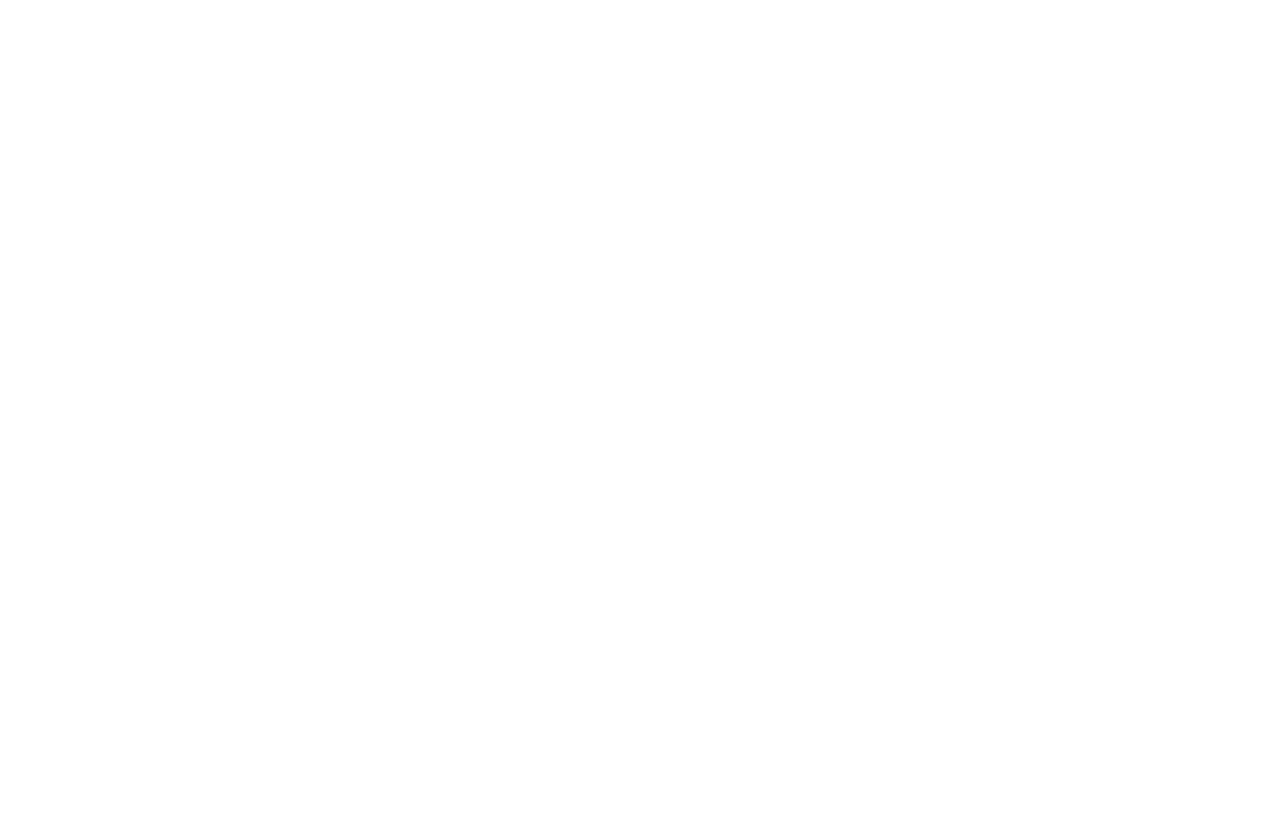
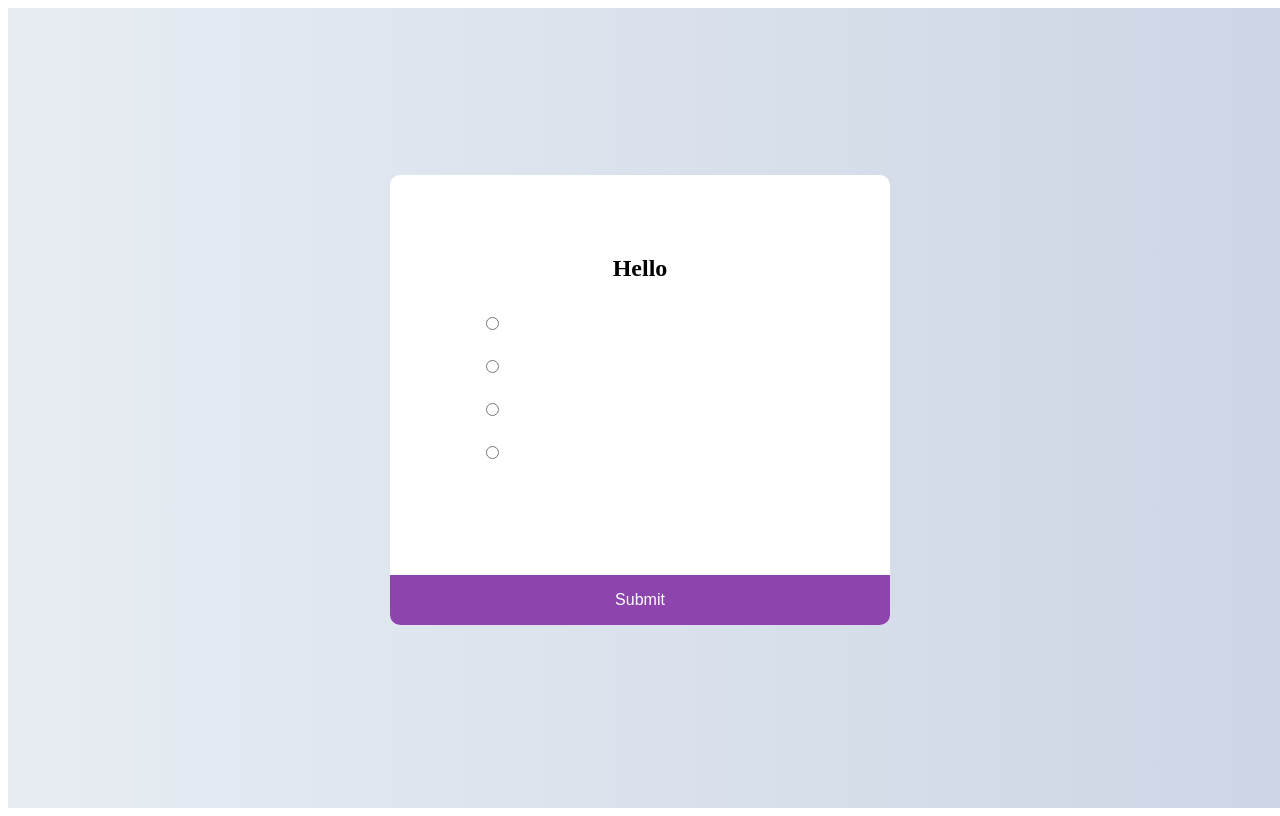
Before and after one commit to acciojob/quiz-abshekanil, a website: page main.html in a window 1280 px wide. Drawn offline with Linux system fonts and the light colour scheme.

Commit message:
created a submission

```diff
--- a/main.html
+++ b/main.html
@@ -7,6 +7,43 @@
 </head>
 
 <body>
+
+	<div class="quiz-container" id="quiz">
+
+		<div class="question-box">
+			<h2 id="question">Hello</h2>
+			<label for="a">
+				<input type="radio" id="a">
+				<span id="a_text"></span>
+			</label>
+
+			<br>
+
+			<label for="b">
+				<input type="radio" id="b">
+				<span id="b_text"></span>
+			</label>
+
+			<br>
+
+			<label for="c">
+				<input type="radio" id="c">
+				<span id="c_text"></span>
+			</label>
+
+			<br>
+
+			<label for="d">
+				<input type="radio" id="d">
+				<span id="d_text"></span>
+			</label>
+
+			<br>
+
+			<button id="submit">Submit</button>
+		</div>
+
+	</div>
 	<!-- the entire body must be written by student -->
     <script type="text/javascript" src="./script.js">
 </script>
--- a/styles.css
+++ b/styles.css
@@ -1 +1,44 @@
 /*  your css code here. If applicable */
+.quiz-container{
+	width:100vw;
+	height:100vh;
+	background-image: linear-gradient(to right, #e8edf3 , #ccd6e5 );
+
+}
+
+.question-box{
+	width:500px;
+	height:450px;
+	background-color:white;
+	position:absolute;
+	top:50%;
+	left:50%;
+	transform:translate(-50%, -50%);
+	border-radius:10px;
+}
+
+.question-box>h2{
+	text-align:center;
+	padding-top:60px;
+}
+
+.question-box>label>input{
+	margin:15px;
+	margin-inline:6rem;
+
+}
+
+#submit{
+	position:absolute;
+	bottom:0;
+	right:0%;
+	padding:10px;
+	border-bottom-left-radius:10px 10px;
+	border-bottom-right-radius:10px 10px;
+    background-color:#8e44ad;
+	color:white;
+	font-size:16px;
+	border:none;
+	width:500px;
+	height:50px;
+}
```
